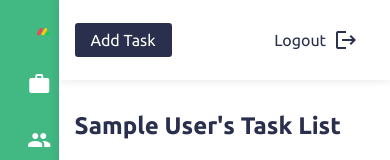
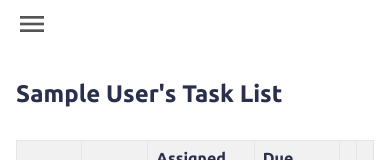
Before and after one commit to CKMolinga/TaskMan.github.io, a Vue app: page /dashboard in a window 390 px wide. Shown: the top 160 px of the page. Built offline with nearby package versions, Linux system fonts and the light colour scheme; no server answers; the database is empty; sample sign-in values are in the browser's storage.

Commit message:
added responsive styles

```diff
--- a/src/components/Dashboard.vue
+++ b/src/components/Dashboard.vue
@@ -31,6 +31,40 @@
       </nav>
 
       <main class="left-flex">
+
+          <div class="hamburger-menu">
+                <span class="material-icons hamburger-menu" @click="toggleMenu">menu</span>
+          </div>
+
+          <div class="dropDown-menu">
+                <ul class="dropDown-menu__list">
+                    <li class="dropDown-menu__item">
+                        <router-link to="/dashboard" class="dropDown-menu__link">
+                            <span>Dashboard</span>
+                        </router-link>
+                    </li>
+                    <li class="dropDown-menu__item">
+                        <router-link to="/add-member" class="dropDown-menu__link">
+                            <span>Add Member</span>
+                        </router-link>
+                    </li>
+                    <li class="dropDown-menu__item">
+                        <router-link to="/notifications" class="dropDown-menu__link">
+                            <span>Notifications</span>
+                        </router-link>
+                    </li>
+                    <li class="dropDown-menu__item">
+                        <router-link to="/settings" class="dropDown-menu__link">
+                            <span>Settings</span>
+                        </router-link>
+                    </li>
+                    <li class="dropDown-menu__item">
+                        <router-link to="/logout" class="dropDown-menu__link">
+                            <span>Logout</span>
+                        </router-link>
+                    </li>
+                </ul>
+          </div>
 
           <section class="top">
               <div class="add-task">
@@ -190,6 +224,12 @@ export default {
             taskToBeDeleted = {};
         }
 
+        // toggle menu
+        const toggleMenu = () => {
+            const menu = document.querySelector('.dropDown-menu')
+            menu.classList.toggle('show-menu')
+        }
+
          const callDeleteTask = (task) => {
             const modal = document.querySelector('.overlay')
             modal.classList.toggle('show-modal')
@@ -204,7 +244,7 @@ export default {
              toggleModal()
         }
 
-        return { tasks, task, error, taskError, user, handleClick, handleDelete, toggleModal,callDeleteTask, computedTask, taskToBeDeleted, members, memberError, memberLoad }
+        return { tasks, task, error, taskError, user, handleClick, handleDelete, toggleMenu, toggleModal,callDeleteTask, computedTask, taskToBeDeleted, members, memberError, memberLoad }
 
     }
 
@@ -298,6 +338,9 @@ main.left-flex {
     box-shadow: 0 0 10px rgba(0, 0, 0, 0.1);
     overflow-y: scroll;
 }
+div.dropDown-menu {
+    display: none;
+}
 section.top {
     display: flex;
     flex-direction: row;
@@ -310,6 +353,9 @@ section.top {
     position: sticky;
     top: 0;
     z-index: 100;
+}
+div.hamburger-menu {
+    display: none;
 }
 .add-task {
     display: flex;
@@ -532,5 +578,185 @@ span.close {
     background-color: red;
 }
 
+@media (max-width: 767.98px){
+    nav.sidebar {
+        display: none;
+    }
+    main.left-flex {
+        width: 100%;
+    }
+    div.hamburger-menu {
+    display: flex;
+    padding: 0.5rem 1rem;
+}
+div.show-menu {
+    display: flex;
+    flex-direction: column;
+}
+section.top {
+    display: none;
+}
+span.hamburger-menu {
+    font-size: 2rem;
+    cursor: pointer;
+}
+ul {
+    padding: 0;
+    margin: 0;
+}
+ul.dropDown-menu__list li {
+    list-style-type: none;
+    padding: 0.5rem 1rem;
+}
+ul.dropDown-menu__list li a {
+    color: #000;
+    /* border-bottom: 1px solid #292F4C; */
+}
+}
+
+/* Responsive-Design */
+/* @media screen and (max-width: 768px) {
+    .task-group {
+        flex-direction: column;
+    }
+    .task-group span {
+        margin-right: 0;
+    }
+    .task-group h3 {
+        margin-right: 0;
+    }
+    .task-group-select {
+        display: none;
+    }
+    .tasks-table {
+        flex-direction: column;
+    }
+    .tasks-table table {
+        width: 100%;
+    }
+    .tasks-table table th {
+        padding: 0.5rem;
+        font-weight: bold;
+        text-align: left;
+        background: #f1f1f1;
+        color: #292F4C;
+        border: 1px solid #E5E5E5;
+    }
+    .tasks-table table td {
+        text-align: left;
+        border: 1px solid #E5E5E5;
+        padding: 1rem;
+    }
+    td .material-icons {
+        font-size: 1.5rem;
+        margin-right: 0.5rem;
+        cursor: pointer;
+    }
+    td .assign-new-member {
+        font-size: 1.5rem;
+        margin-left: 1.5rem;
+        cursor: pointer;
+    }
+    td.flex-description {
+        display: flex;
+        justify-content: space-between;
+        border-bottom: 0;
+        border-right: 0;
+        border-left: 0;
+    }
+    .task-group-select select {
+        width: 100%;
+        outline: none;
+        background: transparent;
+        border: none;
+        color: #fff;
+        font-size: 1rem;
+        font-weight: bold;
+    }
+    select option {
+        color: #292F4C;
+    }
+    a {
+        text-decoration: none;
+        color: #fff;
+    }
+    span.delete {
+        color: rgba(212, 41, 41, 0.938);
+    }
+    .overlay {
+        display: none;
+    }
+    .modal {
+        position: fixed;
+        top: 50%;
+        left: 50%;
+        transform: translate(-50%, -50%);
+        width: 80%;
+        max-width: 500px;
+        background-color: #fff;
+        z-index: 101;
+        padding: 30px;
+        border-radius: 5px;
+        color: #000;
+        box-shadow: 0 0 10px rgba(0, 0, 0, 0.1);
+    }
+    .modal-content {
+        height: auto;
+        border-radius: 0.2rem;
+        padding: 1rem;
+    }
+    .modal-header {
+        display: flex;
+        align-items: center;
+        justify-content: space-between;
+    }
+    .modal-header a {
+        text-decoration: none;
+    }
+    span.close {
+        position: absolute;
+        right: 20px;
+        top: 10px;
+        color: #292F4C;
+        padding: 0.5rem;
+        font-size: 1.5rem;
+        font-weight: bold;
+        cursor: pointer;
+        border-radius: 50%;
+        box-shadow: 0 0 10px rgba(0, 0, 0, 0.1);
+        background-color: transparent;
+        cursor: pointer;
+    }
+    .modal-body {
+        padding: 1rem;
+    }
+    .modal-body h3 {
+        font-size: 1.5rem;
+        text-align: center;
+    }
+    .modal-footer {
+        display: flex;
+        flex-direction: column;
+        align-items: center;
+        justify-content: space-between;
+        padding: 0.5rem 1rem;
+    }
+    .logout-btn {
+        padding: 0.8rem 1.5rem;
+        color: #fff;
+        background-color: #292F4C;
+        border-radius: 0.2rem;
+        cursor: pointer;
+        outline: none;
+        border: none;
+    }
+    .logout-btn:hover {
+        transform: scale(1.1);
+    }
+    .delete-btn {
+        background-color: red;
+    }
+} */
+
 
 </style>
```
